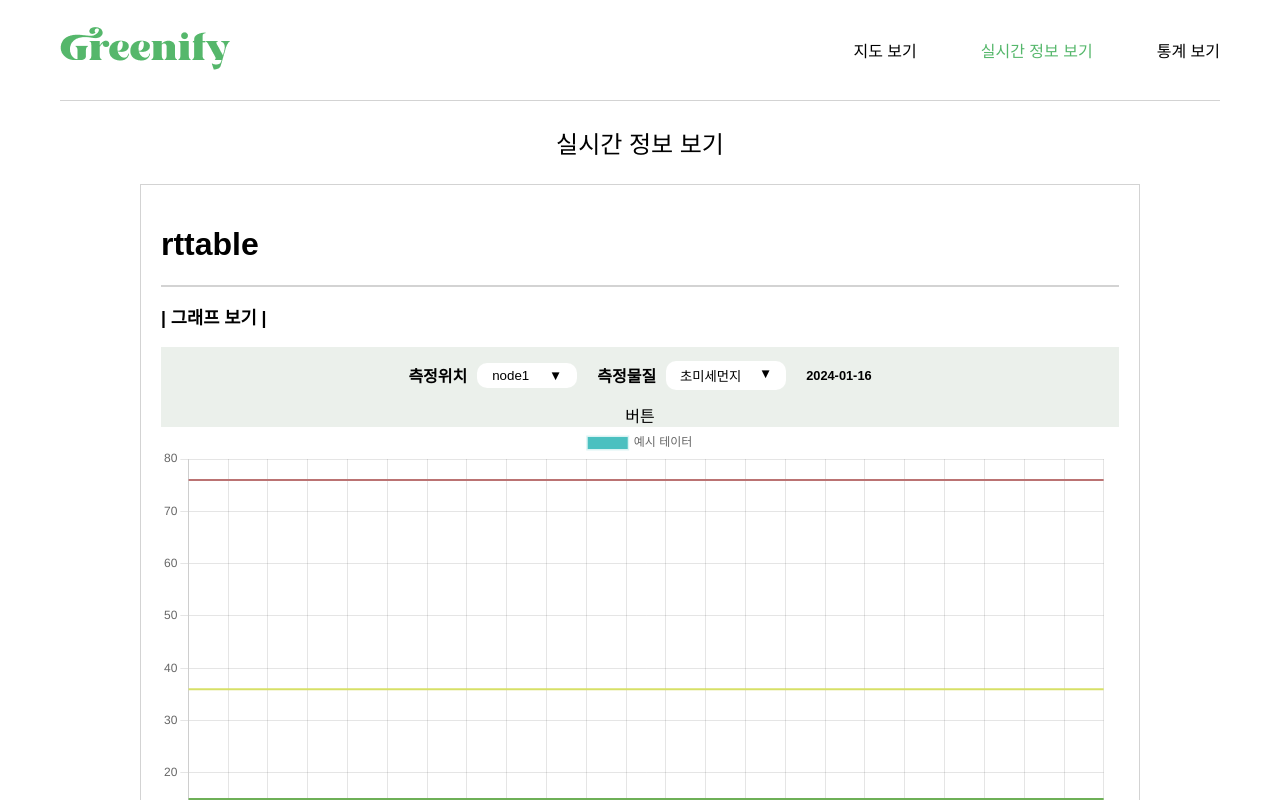
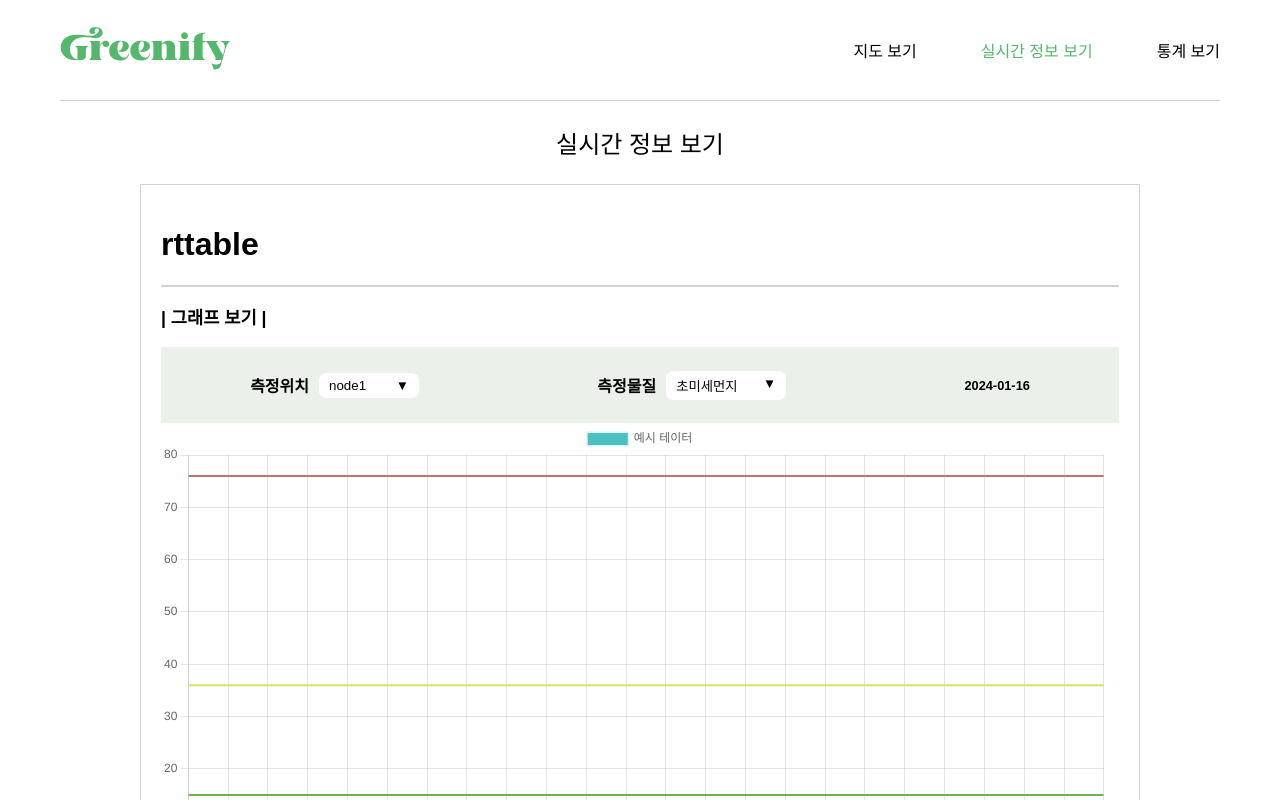
Before and after one commit to dmsvk0217/micro_measurable_client, a React (Create React App) app in the folder client/: page /realTime in a window 1280 px wide. Shown: the top 800 px of the page. Built offline with nearby package versions, Linux system fonts and the light colour scheme.

Commit message:
0119신원: rt-graph-select

```diff
--- a/client/src/pages/RealTimeView/RTGraph/RTGraph.css
+++ b/client/src/pages/RealTimeView/RTGraph/RTGraph.css
@@ -8,21 +8,24 @@
 
 .RT-graph-select-container{
     background-color: #EBF0EB;
-    /* display: flex;
-    justify-content: center;
+    display: flex;
+    justify-content: space-around;
     align-items: center;
-    flex-direction: column; */
-    text-align: center;
+    padding: 10px 0;
 }
 
-.RT-graph-select-option-container{
+.RT-graph-select-container p{
+    font-weight: bold;
+}
+
+.RT-graph-location {
     display: flex;
-    justify-content: center;
     align-items: center;
 }
 
-.RT-graph-select-option-container p{
-    font-weight: bold;
+.RT-graph-matter {
+    display: flex;
+    align-items: center;
 }
 
 /* 오늘 일자 css */
@@ -34,20 +37,17 @@
 /* 측정위치 css */
 .RT-graph-location-dropdown{
     position: relative;
-    display: inline-block;
 }
 
 .RT-graph-location-dropdown .menu {
     border: none;
     background-color: white;
-    border-radius: 10px;
-    padding: 5px;
+    border-radius: 7px;
+    padding: 5px 10px;
     width: 100px;
     margin-left: 10px;
-    margin-right: 20px;
-
     display: flex;
-    justify-content:space-around;
+    justify-content:space-between;
 }
 
 .RT-graph-location-dropdown .options {
@@ -56,38 +56,35 @@
     position: absolute;
     z-index: inherit;
     border: 1px solid #E9E9E9;
-    border-radius: 10px;
-    margin-left: 10px;
-    margin-right: 20px;
+    border-radius: 7px;
+    margin-left: 9px;
     background-color: white;
 }
 
 .RT-graph-location-dropdown .options Button {
     background-color: white;
     border: none;
-    padding: 5px;
+    padding: 5px 10px;
     width: 100px;
-    border-radius: 10px;
+    border-radius: 7px;
+    text-align: left;
 }
 
 
 /* 측정물질 css */
 .RT-graph-matter-dropdown{
     position: relative;
-    display: inline-block;
 }
 
 .RT-graph-matter-dropdown .menu {
     border: none;
     background-color: white;
-    border-radius: 10px;
-    padding: 5px;
+    border-radius: 7px;
+    padding: 5px 10px;
     width: 120px;
     margin-left: 10px;
-    margin-right: 20px;
-
     display: flex;
-    justify-content:space-around;
+    justify-content:space-between;
 }
 
 .RT-graph-matter-dropdown .options {
@@ -96,16 +93,16 @@
     position: absolute;
     z-index: inherit;
     border: 1px solid #E9E9E9;
-    border-radius: 10px;
-    margin-left: 10px;
-    margin-right: 20px;
+    border-radius: 7px;
+    margin-left: 9px;
     background-color: white;
 }
 
 .RT-graph-matter-dropdown .options Button {
     background-color: white;
     border: none;
-    padding: 5px;
+    padding: 5px 10px;
     width: 120px;
-    border-radius: 10px;
+    border-radius: 7px;
+    text-align: left;
 }
--- a/client/src/pages/RealTimeView/RTGraph/RTGraph.js
+++ b/client/src/pages/RealTimeView/RTGraph/RTGraph.js
@@ -42,6 +42,34 @@ function RTGraph(){
         setIsActiveMatter(false);
         setActiveMatterButton('▼');
         setMatter(item);
+
+        const newOptions = { ...options };
+
+        if(item === "초미세먼지"){
+            newOptions.scales.y.ticks.suggestedMax = 80;
+            newOptions.scales.y.ticks.stepSize = 10;
+
+            newOptions.plugins.annotation.annotations.line2.yMin = 15;
+            newOptions.plugins.annotation.annotations.line3.yMin = 36;
+            newOptions.plugins.annotation.annotations.line4.yMin = 76;
+
+            newOptions.plugins.annotation.annotations.line2.yMax = 15;
+            newOptions.plugins.annotation.annotations.line3.yMax = 36;
+            newOptions.plugins.annotation.annotations.line4.yMax = 76;
+        }
+        if(item === "미세먼지"){
+            newOptions.scales.y.ticks.suggestedMax = 160;
+            newOptions.scales.y.ticks.stepSize = 20;
+
+            newOptions.plugins.annotation.annotations.line2.yMax = 31;
+            newOptions.plugins.annotation.annotations.line3.yMax = 81;
+            newOptions.plugins.annotation.annotations.line4.yMax = 151;
+
+            newOptions.plugins.annotation.annotations.line2.yMin = 31;
+            newOptions.plugins.annotation.annotations.line3.yMin = 81;
+            newOptions.plugins.annotation.annotations.line4.yMin = 151;
+        }
+        setOptions(newOptions);
     }
 
 
@@ -58,7 +86,7 @@ function RTGraph(){
         ],
     };
 
-    const options = {
+    const [options, setOptions] = useState({
         plugins: {
             annotation: {
               annotations: {
@@ -103,13 +131,14 @@ function RTGraph(){
                   }
             }
         }
-    };
+    });
+
 
     return (
         <div className='RT-graph'>
             <p className='RT-graph-title'>| 그래프 보기 |</p>
             <div className='RT-graph-select-container'>
-                <div className='RT-graph-select-option-container'>
+                <div className='RT-graph-location'>
                     <p>측정위치</p>
                     <div className='RT-graph-location-dropdown'>
                         <button className='menu' onClick={()=>handleLocationSelect()}><span>{location}</span><span>{activeLocationButton}</span></button>
@@ -121,6 +150,8 @@ function RTGraph(){
                             </div>
                         )}
                     </div>
+                </div>
+                <div className='RT-graph-matter'>
                     <p>측정물질</p>
                     <div className='RT-graph-matter-dropdown'>
                         <button className='menu' onClick={()=>handleMatterSelect()}><span>{matter}</span><span>{activeMatterButton}</span></button>
@@ -133,9 +164,9 @@ function RTGraph(){
                             </div>
                         )}
                     </div>
-                    <CurrentDate/>
                 </div>
-                <div>버튼</div>
+                <CurrentDate/>
+
             </div>
             <Line data={data} options={options} />
         </div>
```
Also changed, not shown: client/src/pages/RealTimeView/RTGraph/RTGraphStateFunc.js (added).
